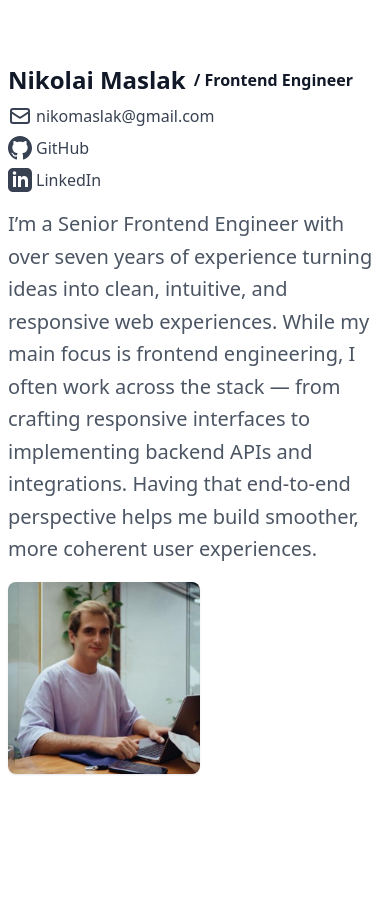
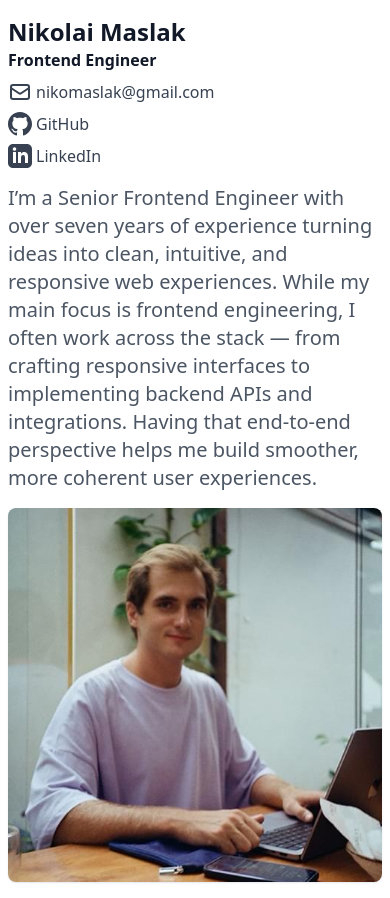
Before and after one commit to maslaknikolai/lillil.io, a plain HTML site: page index.html in a window 390 px wide. Before the commit the page ends 844 px from the top, so only its background shows below. Drawn offline with nearby package versions, Linux system fonts and the light colour scheme.

Commit message:
Mobile layout fixes

```diff
--- a/index.html
+++ b/index.html
@@ -7,12 +7,16 @@
     <script src="https://cdn.tailwindcss.com"></script>
     <link rel="icon" href="/favicon.ico">
 </head>
+
 <body class="from-gray-50 to-gray-100 min-h-screen">
-    <div class="mx-auto px-2 py-16 max-w-5xl fade-in flex flex-col gap-4">
+    <div class="mx-auto px-2 py-4 sm:py-16 max-w-5xl fade-in flex flex-col gap-4">
         <header class="flex flex-col gap-2">
-            <h1 class="font-bold text-gray-900 flex items-center flex-wrap gap-x-2">
+            <h1 class="font-bold text-gray-900 flex sm:items-center flex-col sm:flex-row gap-x-2">
                 <span class="text-2xl">Nikolai Maslak</span>
-                / Frontend Engineer
+                <div>
+                    <span class="hidden sm:inline">/</span>
+                    Frontend Engineer
+                </div>
             </h1>
 
             <div class="flex flex-wrap gap-x-4 gap-y-2 flex-col sm:flex-row sm:items-center">
@@ -39,13 +43,13 @@
             </div>
         </header>
 
-        <div class="flex gap-4 flex-wrap">
-            <p class="text-xl text-gray-600 max-w-2xl leading-relaxed">
+        <div class="flex gap-4 flex-wrap sm:flex-nowrap">
+            <p class="text-xl text-gray-600">
                 I’m a Senior Frontend Engineer with over seven years of experience turning ideas into clean, intuitive, and responsive web experiences.
                 While my main focus is frontend engineering, I often work across the stack — from crafting responsive interfaces to implementing backend APIs and integrations. Having that end-to-end perspective helps me build smoother, more coherent user experiences.
             </p>
 
-            <img src="photo.jpg" alt="Nikolai Maslak" class="w-48 h-48 object-cover rounded-lg shadow-sm self-start shadow-gray-200">
+            <img src="photo.jpg" alt="Nikolai Maslak" class="w-full sm:w-48 object-cover rounded-lg shadow-sm self-start shadow-gray-200">
         </div>
     </div>
 </body>
```
